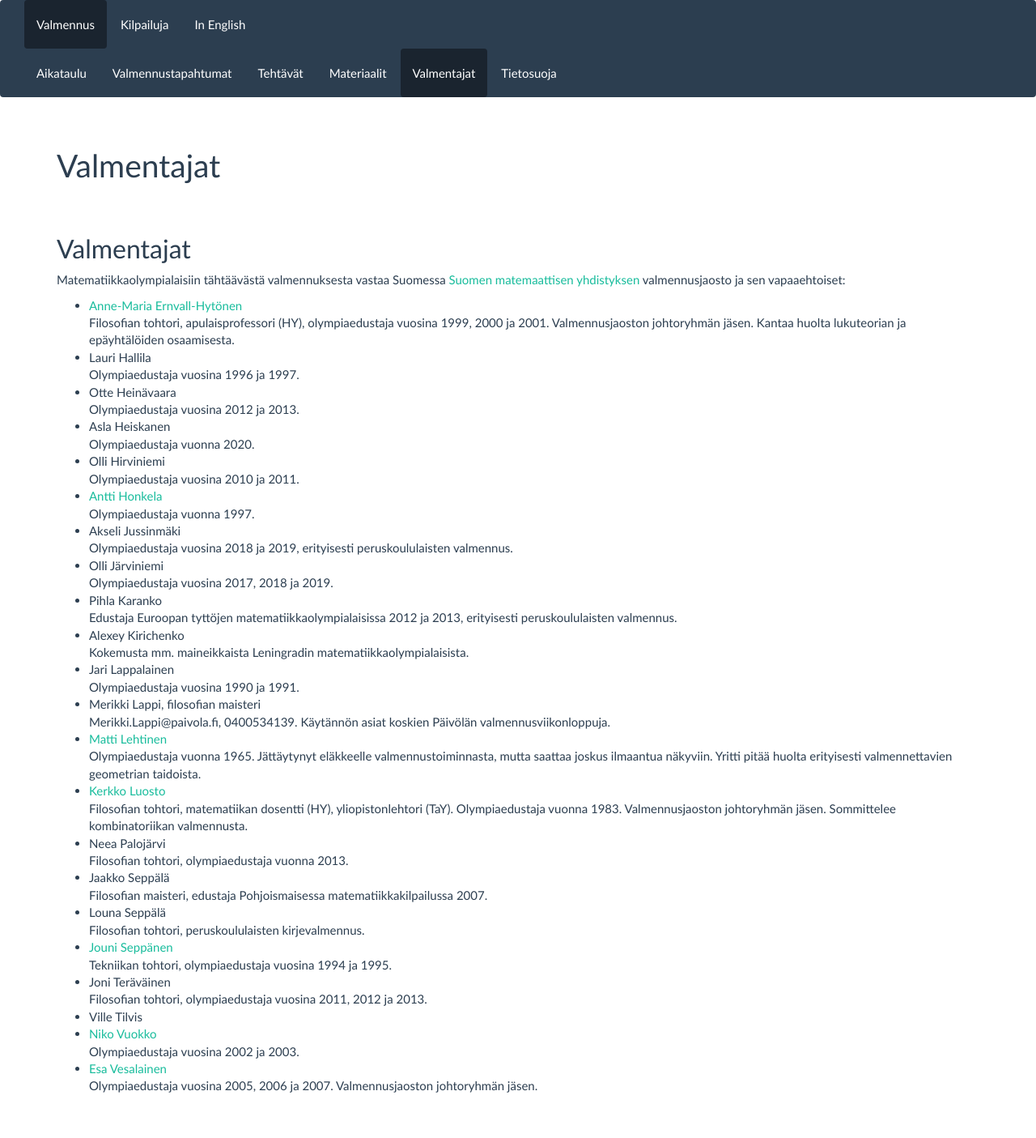
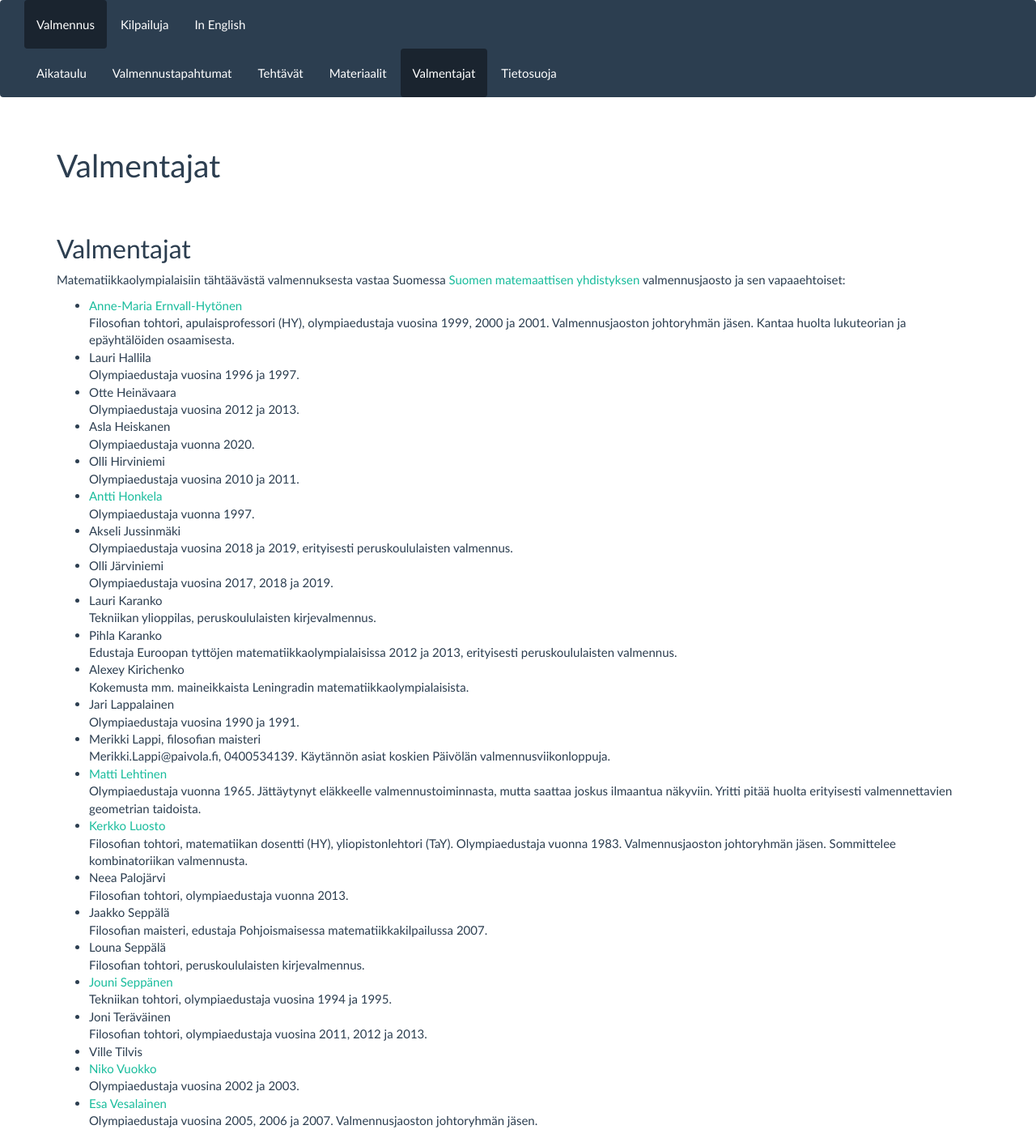
Before and after one commit to matematiikkakilpailut/matematiikkakilpailut.github.io, a Jekyll site: the page built from valmentajat/index.md, in a window 1280 px wide. Shown: the whole page at 81% size. Built offline with Jekyll 4.4.1, drawn with Linux system fonts in a browser that asks for light colours; before the commit the page ends 1362 px from its top, so only the background shows below that.

Commit message:
Update index.md
Lauri Karanko

```diff
--- a/valmentajat/index.md
+++ b/valmentajat/index.md
@@ -18,6 +18,7 @@ Matematiikkaolympialaisiin tähtäävästä valmennuksesta vastaa Suomessa
 *  [Antti Honkela][ahonkela]<br/> Olympiaedustaja vuonna 1997.
 *  Akseli Jussinmäki<br/> Olympiaedustaja vuosina 2018 ja 2019, erityisesti peruskoululaisten valmennus.
 *  Olli Järviniemi<br/> Olympiaedustaja vuosina 2017, 2018 ja 2019.
+*  Lauri Karanko <br/> Tekniikan ylioppilas, peruskoululaisten kirjevalmennus.
 *  Pihla Karanko <br/> Edustaja Euroopan tyttöjen matematiikkaolympialaisissa 2012 ja 2013, erityisesti peruskoululaisten valmennus.
 *  Alexey Kirichenko<br/>
    Kokemusta mm. maineikkaista Leningradin matematiikkaolympialaisista.
```
